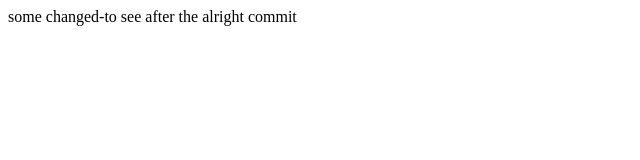
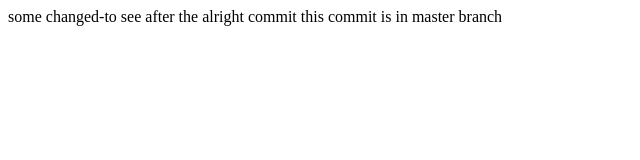
Before and after one commit to Amir-hexabells/first-git-repo, a plain HTML site: page index.html in a window 1280 px wide. Shown: the whole page, without its empty margins (0-640 px from the left). Drawn offline with Linux system fonts and the light colour scheme.

Commit message:
commit in master branch

```diff
--- a/index.html
+++ b/index.html
@@ -10,6 +10,7 @@
 
     some changed-to see
     after the alright commit
+    this commit is in master branch
 
 </body>
 </html>
```
